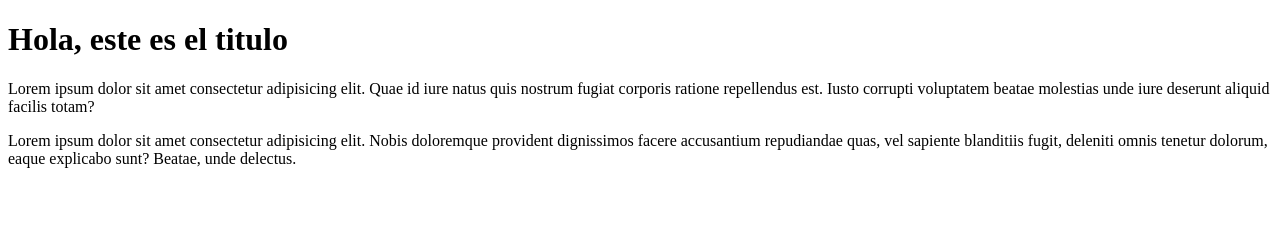
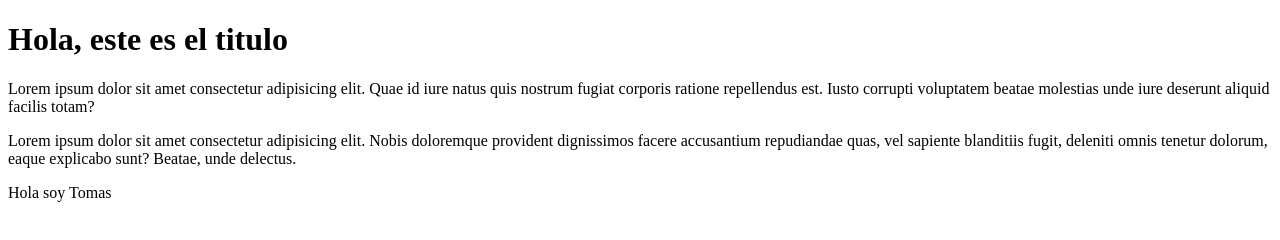
Before and after one commit to sosam1/tareagrupal, a plain HTML site: page index.html in a window 1280 px wide. Drawn offline with Linux system fonts and the light colour scheme.

Commit message:
nombre1
Tomas

```diff
--- a/index.html
+++ b/index.html
@@ -13,6 +13,6 @@
     <p>Lorem ipsum dolor sit amet consectetur adipisicing elit. Quae id iure natus quis nostrum fugiat corporis ratione repellendus est. Iusto corrupti voluptatem beatae molestias unde iure deserunt aliquid facilis totam?</p>
 
     <p>Lorem ipsum dolor sit amet consectetur adipisicing elit. Nobis doloremque provident dignissimos facere accusantium repudiandae quas, vel sapiente blanditiis fugit, deleniti omnis tenetur dolorum, eaque explicabo sunt? Beatae, unde delectus.</p>
-
+    <p>Hola soy Tomas</p>
 </body>
 </html>
```
